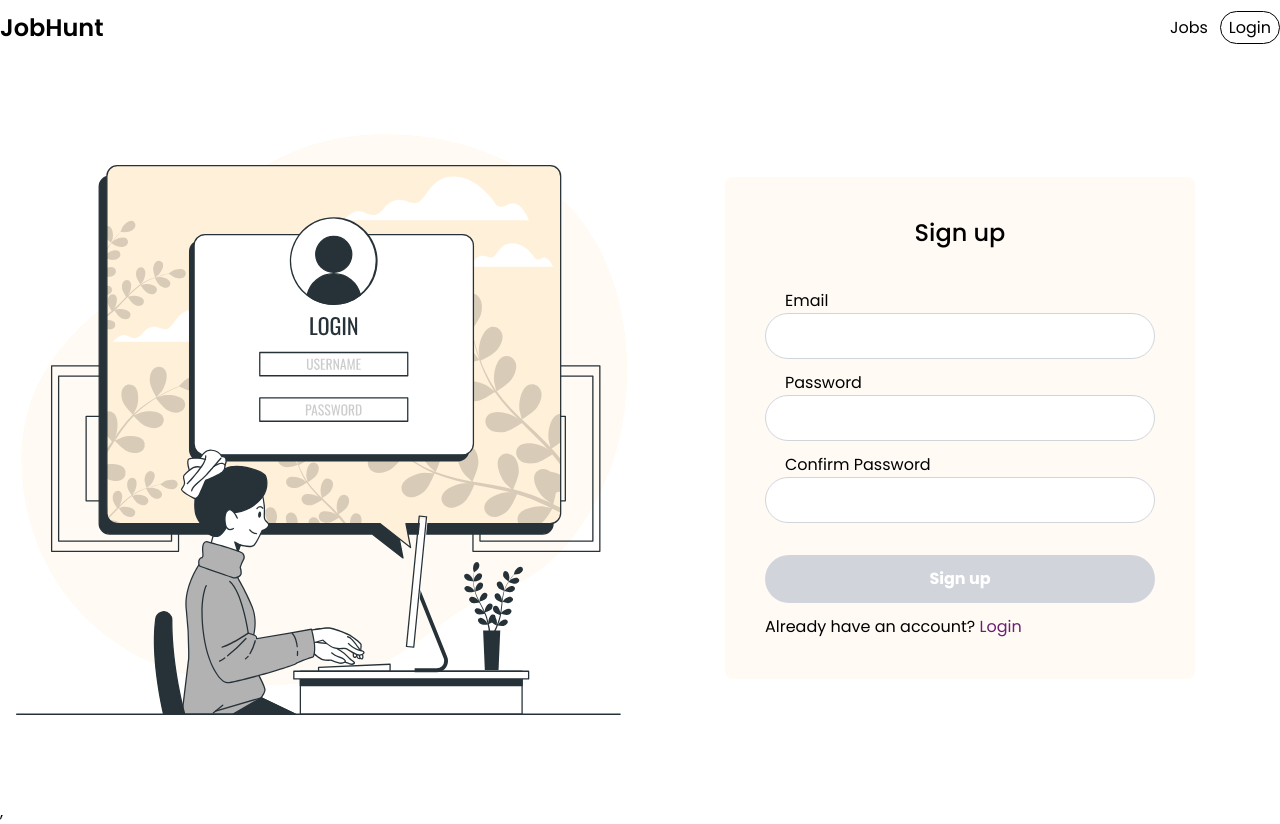
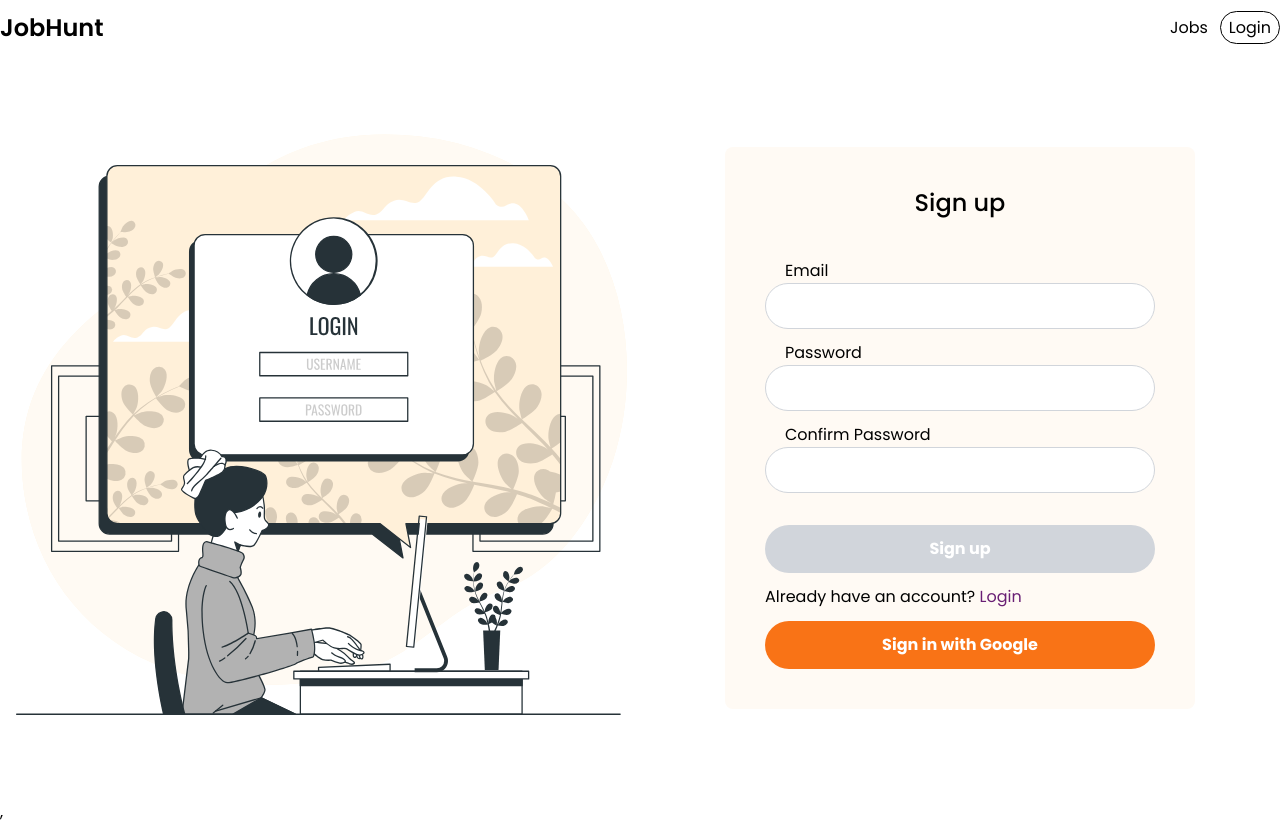
Before and after one commit to Rafath-Auvee/JobHunt, a React (Create React App) app: page /signup in a window 1280 px wide. Built offline with nearby package versions, Linux system fonts and the light colour scheme; no server answers.

Commit message:
error handling in sign in and sign up

```diff
--- a/package.json
+++ b/package.json
@@ -13,6 +13,7 @@
     "react": "^18.2.0",
     "react-dom": "^18.2.0",
     "react-hook-form": "^7.41.0",
+    "react-hot-toast": "^2.4.0",
     "react-icons": "^4.7.1",
     "react-redux": "^8.0.5",
     "react-router-dom": "^6.5.0",
--- a/src/App.js
+++ b/src/App.js
@@ -5,6 +5,8 @@ import auth from "./firebase/firebase.config";
 import { useEffect } from "react";
 import { useDispatch } from "react-redux";
 import { setUser } from "./features/auth/authSlice";
+import toast, { Toaster } from "react-hot-toast";
+
 function App() {
   const dispatch = useDispatch();
   useEffect(() => {
@@ -15,6 +17,7 @@ function App() {
   });
   return (
     <>
+      <Toaster />
       <RouterProvider router={routes} />
     </>
   );
--- a/src/pages/Login.js
+++ b/src/pages/Login.js
@@ -5,11 +5,14 @@ import { useNavigate } from "react-router-dom";
 import loginImage from "../assets/login.svg";
 import { loginUser } from "../features/auth/authSlice";
 import { googleLogin } from "./../features/auth/authSlice";
+import { toast } from "react-hot-toast";
 const Login = () => {
   const { register, handleSubmit, reset } = useForm();
   const navigate = useNavigate();
   const dispatch = useDispatch();
-  const { isLoading, email } = useSelector((state) => state.auth);
+  const { isLoading, email, isError, error } = useSelector(
+    (state) => state.auth
+  );
 
   const onSubmit = ({ email, password }) => {
     console.log({ email, password });
@@ -21,12 +24,17 @@ const Login = () => {
     dispatch(googleLogin());
   };
 
-
   useEffect(() => {
     if (!isLoading && email) {
       navigate("/");
     }
   }, [email, isLoading]);
+
+  useEffect(() => {
+    if (isError) {
+      toast.error(error);
+    }
+  }, [isError, error]);
 
   return (
     <div className="flex h-screen items-center">
@@ -81,6 +89,15 @@ const Login = () => {
                 Sign in with Google
               </button>
             </div>
+            {/* {isError && (
+              <>
+                <p className="my-3 ">
+                  <span className="text-red-700 font-extrabold hover:underline cursor-pointer">
+                    {error}
+                  </span>
+                </p>
+              </>
+            )} */}
           </form>
         </div>
       </div>
--- a/src/pages/Signup.js
+++ b/src/pages/Signup.js
@@ -2,8 +2,10 @@ import React, { useEffect, useState } from "react";
 import loginImage from "../assets/login.svg";
 import { useForm, useWatch } from "react-hook-form";
 import { useNavigate } from "react-router-dom";
-import { useDispatch } from "react-redux";
+import { useDispatch, useSelector } from "react-redux";
 import { createUser } from "../features/auth/authSlice";
+import { googleLogin } from "./../features/auth/authSlice";
+import { toast } from "react-hot-toast";
 const Signup = () => {
   const { handleSubmit, register, reset, control } = useForm();
   const password = useWatch({ control, name: "password" });
@@ -12,7 +14,19 @@ const Signup = () => {
   const [disabled, setDisabled] = useState(true);
   const dispatch = useDispatch();
 
+  const { isLoading, email, isError, error } = useSelector(
+    (state) => state.auth
+  );
+
+  const handleGoogleLogin = () => {
+    console.log(googleLogin());
+    dispatch(googleLogin());
+  };
+
   useEffect(() => {
+    // if (isError) {
+    //   toast.error({ error }, {id : "SignUp"});
+    // }
     if (
       password !== undefined &&
       password !== "" &&
@@ -24,11 +38,19 @@ const Signup = () => {
     } else {
       setDisabled(true);
     }
+    // [password, confirmPassword, isError, error]
   }, [password, confirmPassword]);
+
+  useEffect(() => {
+    if (isError) {
+      toast.error(error);
+    }
+  }, [isError, error]);
 
   const onSubmit = ({ email, password }) => {
     console.log({ email, password });
     dispatch(createUser({ email: email, password, password }));
+    navigate("/");
   };
 
   return (
@@ -94,6 +116,13 @@ const Signup = () => {
                   </span>
                 </p>
               </div>
+              <button
+                onClick={() => handleGoogleLogin()}
+                type="button"
+                className="font-bold text-white py-3 rounded-full bg-orange-500 w-full"
+              >
+                Sign in with Google
+              </button>
             </div>
           </form>
         </div>
```
Also changed, not shown: 1 other file (tests, documents, lock files or other folders).
